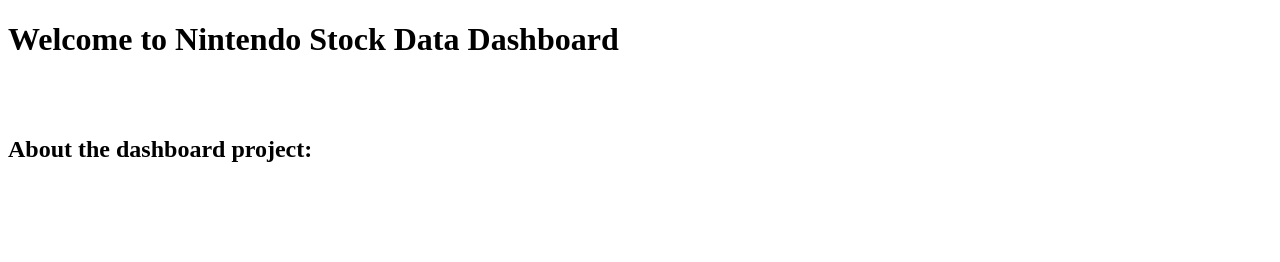
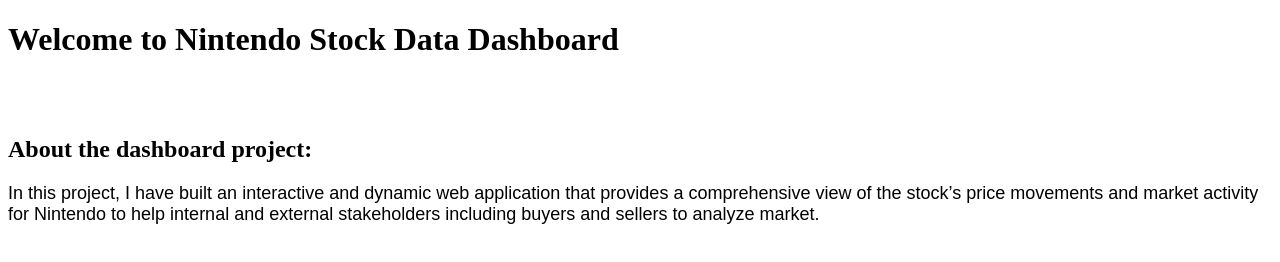
Before and after one commit to pkamenga44/pkamenga44.github.io, a plain HTML site: page index.html in a window 1280 px wide. Drawn offline with Linux system fonts and the light colour scheme.

Commit message:
first paragraph

```diff
--- a/index.html
+++ b/index.html
@@ -25,6 +25,11 @@
     <br />
     <br />
     <h2>About the dashboard project:</h2>
-    <p class="narrative"></p>
+    <p class="narrative">
+      In this project, I have built an interactive and dynamic web application
+      that provides a comprehensive view of the stock’s price movements and
+      market activity for Nintendo to help internal and external stakeholders
+      including buyers and sellers to analyze market.
+    </p>
   </body>
 </html>
```
